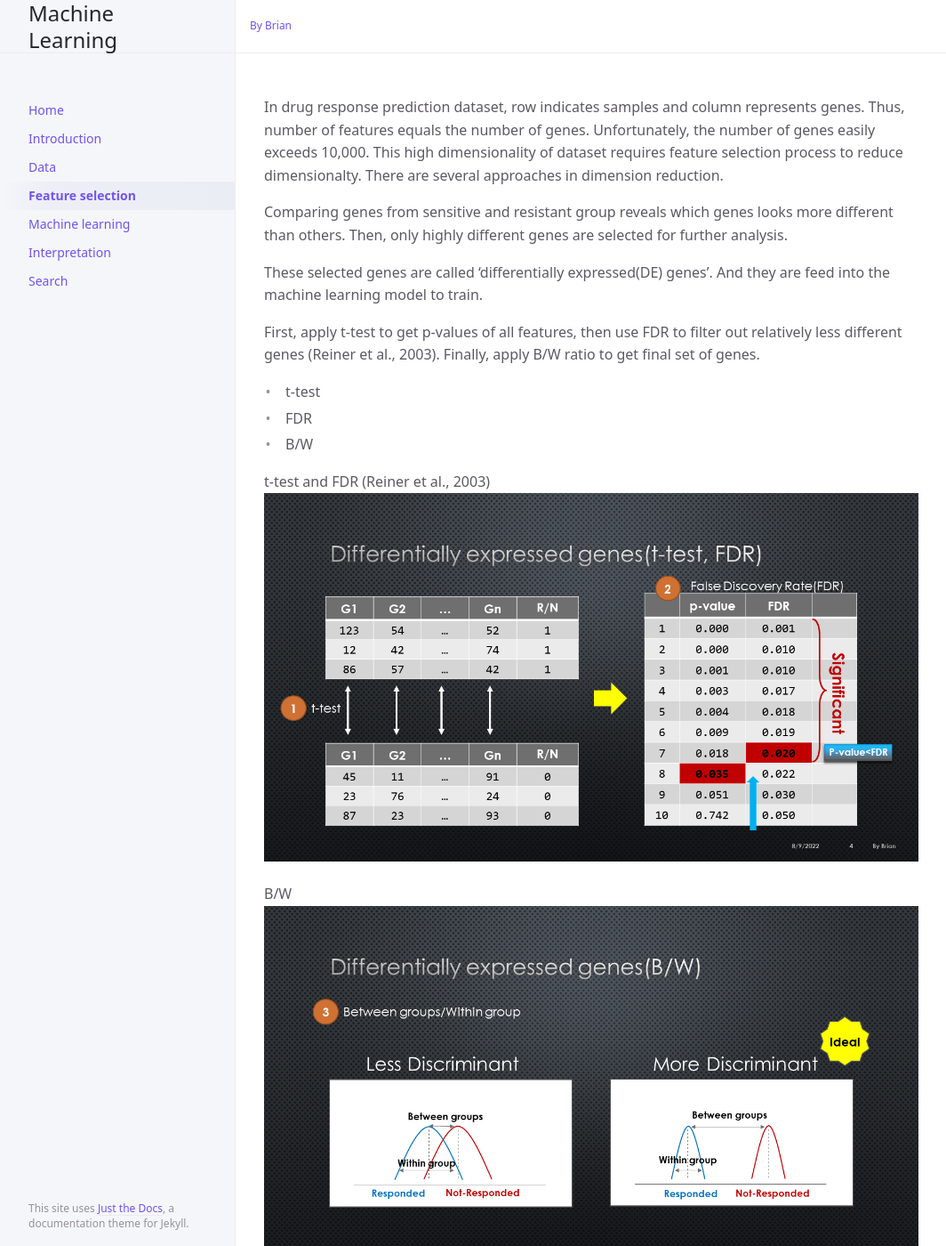
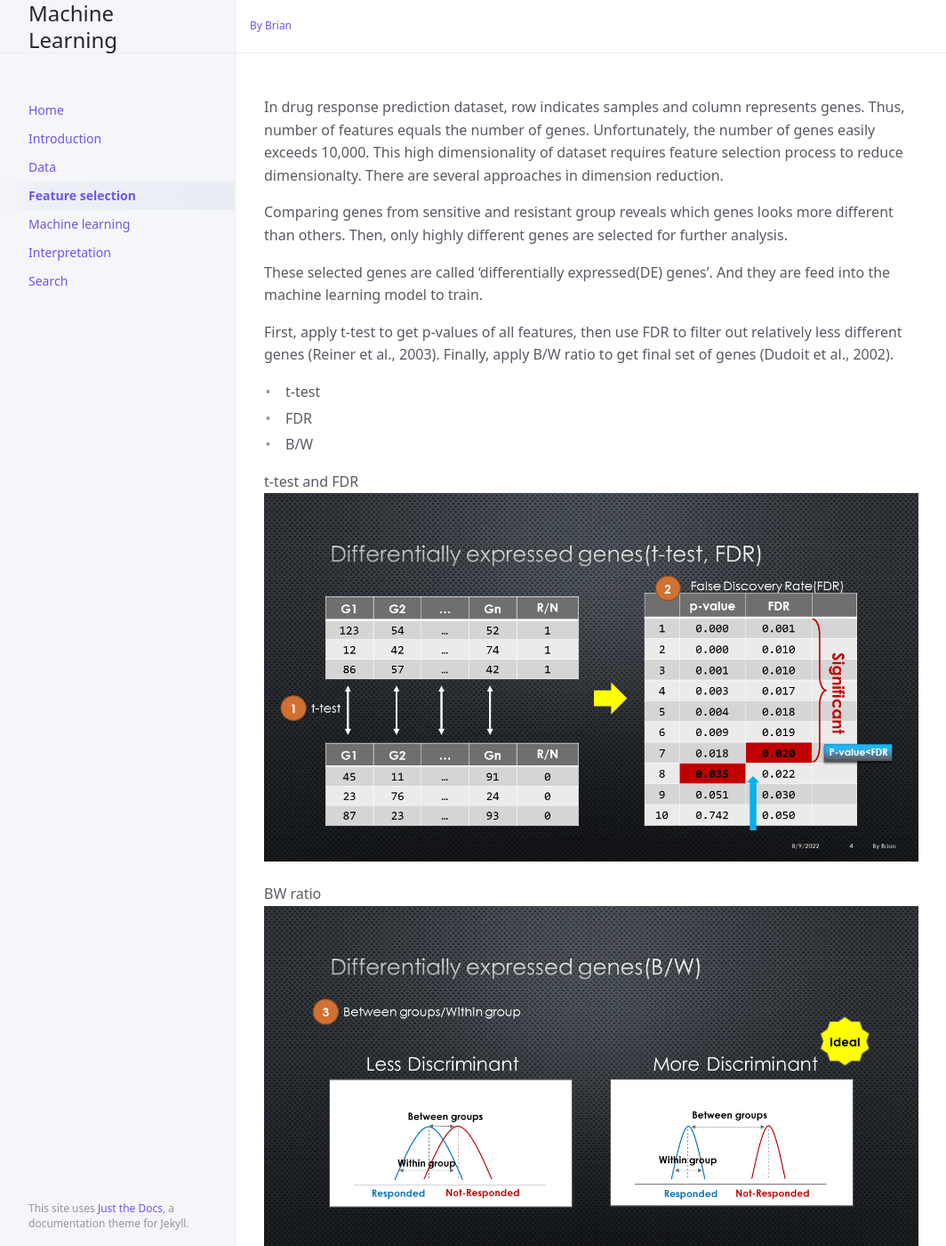
Before and after one commit to briankimstudio/drp, a Jekyll site: the page built from docs/feature-selection.md, in a window 1280 px wide and 1400 px high. Shown: the whole window at 89% size, without its empty margins (107-1171 px from the left). Built offline with Jekyll 4.4.1, drawn with Linux system fonts in a browser that asks for light colours; some of the changed text lies outside the part shown.

Commit message:
references

```diff
--- a/docs/feature-selection.md
+++ b/docs/feature-selection.md
@@ -10,16 +10,16 @@ Comparing genes from sensitive and resistant group reveals which genes looks mor
 
 These selected genes are called 'differentially expressed(DE) genes'. And they are feed into the machine learning model to train.
 
-First, apply t-test to get p-values of all features, then use FDR to filter out relatively less different genes (Reiner et al., 2003). Finally, apply B/W ratio to get final set of genes.
+First, apply t-test to get p-values of all features, then use FDR to filter out relatively less different genes (Reiner et al., 2003). Finally, apply B/W ratio to get final set of genes (Dudoit et al., 2002).
 
 - t-test
 - FDR
 - B/W
 
-t-test and FDR (Reiner et al., 2003)
+t-test and FDR
 ![t-test](/drp/assets/images/t-test_fdr.png)
 
-B/W
+BW ratio
 ![bw](/drp/assets/images/bw.png)
 
 Domain adaptation (Mourragui et al., 2019)
@@ -29,6 +29,8 @@ Domain adaptation (Mourragui et al., 2019)
 
 ### References
 
+Dudoit, S., Fridlyand, J., & Speed, T. P. (2002). Comparison of Discrimination Methods for the Classification of Tumors Using Gene Expression Data. Journal of the American Statistical Association, 97(457), 77–87. https://doi.org/10.1198/016214502753479248
+
 Mourragui, S., Loog, M., van de Wiel, M. A., Reinders, M. J. T., & Wessels, L. F. A. (2019). PRECISE: A domain adaptation approach to transfer predictors of drug response from pre-clinical models to tumors. Bioinformatics, 35(14), i510–i519. https://doi.org/10.1093/bioinformatics/btz372
 
 Reiner, A., Yekutieli, D., & Benjamini, Y. (2003). Identifying differentially expressed genes  using false discovery rate controlling procedures. Bioinformatics, 19(3), 368–375. https://doi.org/10.1093/bioinformatics/btf877
```
